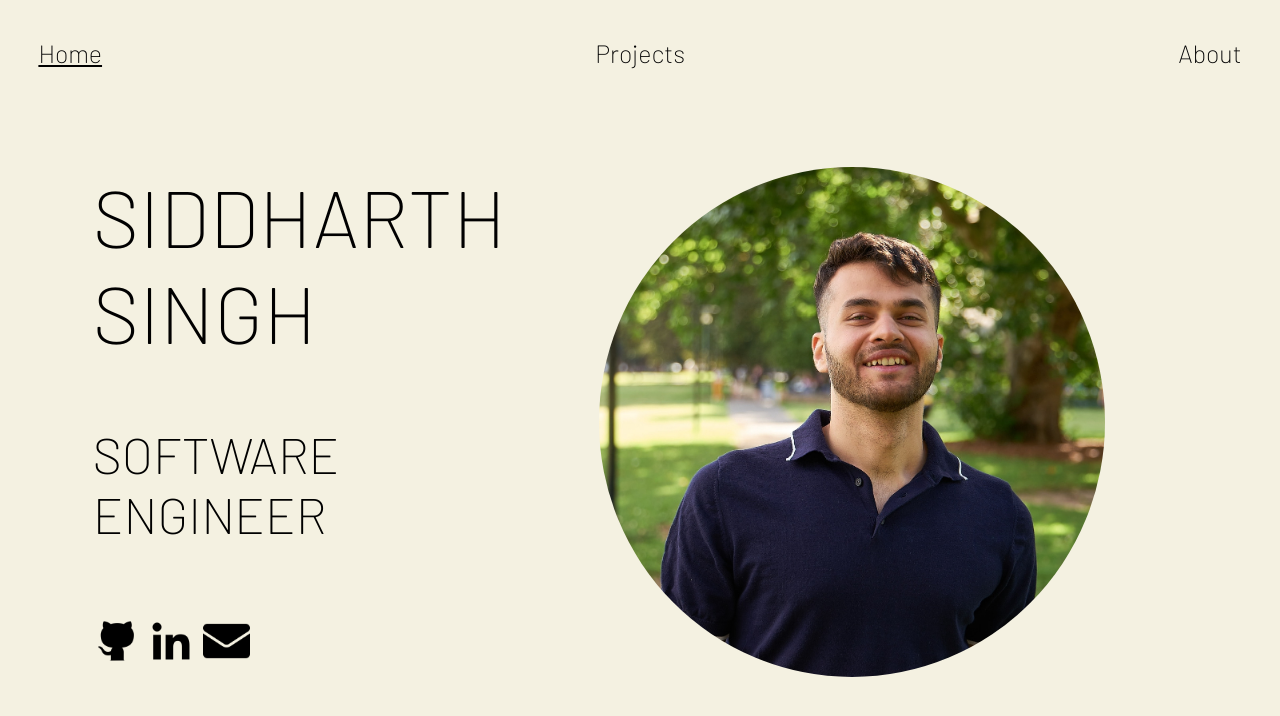
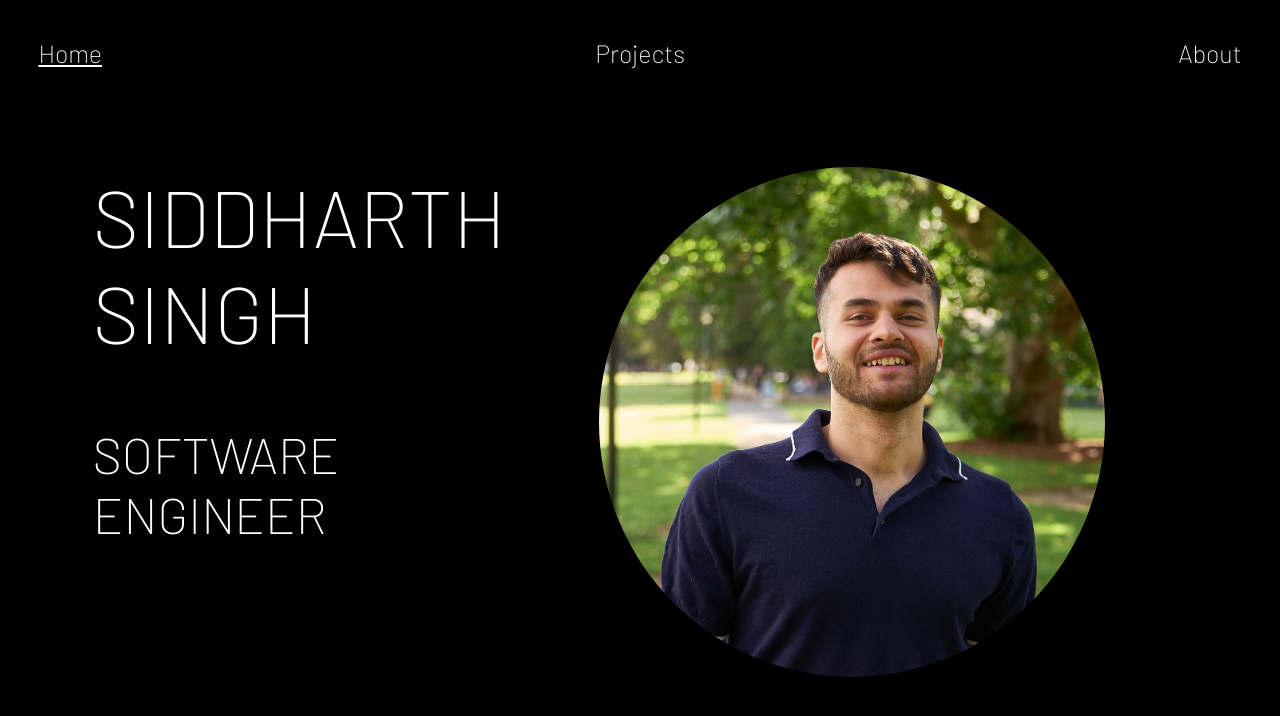
Before and after one commit to sid-s1/Portfolio, a React (Create React App) app: page / in a window 1280 px wide. Shown: the top 716 px of the page. Built offline with nearby package versions, Linux system fonts and the light colour scheme.

Commit message:
pushing alternate design through. more changes later

```diff
--- a/src/App.css
+++ b/src/App.css
@@ -1,7 +1,9 @@
 body {
-  cursor: url('../public/outline-cursor.cur'),auto;
+  /* cursor: url('../public/outline-cursor.cur'),auto; */
+  cursor: url('../public/LKad-12_arrow.cur'),auto;
   font-family: 'Barlow', sans-serif;
   font-weight: 200;
+  caret-color: white;
 }
 
 .name, .title {
@@ -17,7 +19,9 @@ body {
   min-height: 900px;
   width: auto;
   min-width: 320px;
-  background-color: #F4F1E1;
+  /* background-color: #F4F1E1; */
+  background-color: black;
+  color: white;
   overflow: scroll;
 }
 
@@ -82,9 +86,9 @@ body {
 
 .header-icons:hover {
   text-decoration: underline;
-  text-decoration-color: black;
-  -webkit-text-decoration-color: black;
-  -moz-text-decoration-color: black;
+  text-decoration-color: white;
+  -webkit-text-decoration-color: white;
+  -moz-text-decoration-color: white;
 }
 
 @media (max-width: 600px) {
--- a/src/Projects.css
+++ b/src/Projects.css
@@ -20,11 +20,12 @@
     border-radius: 10px;
     box-shadow: 2px 5px 5px 0px gray;
     transition: 0.3s all ease;
+    background-color: rgb(1, 1, 50);
 }
 
 .project-card:hover {
     cursor: url('../public/hand\ cursor\ 2.cur'), auto;
-    background-color: rgb(7, 189, 239);
+    background-color: rgba(0, 0, 255, 0.095);
 }
 
 .project-images {
```
Also changed, not shown: 1 other file (tests, documents, lock files or other folders).
